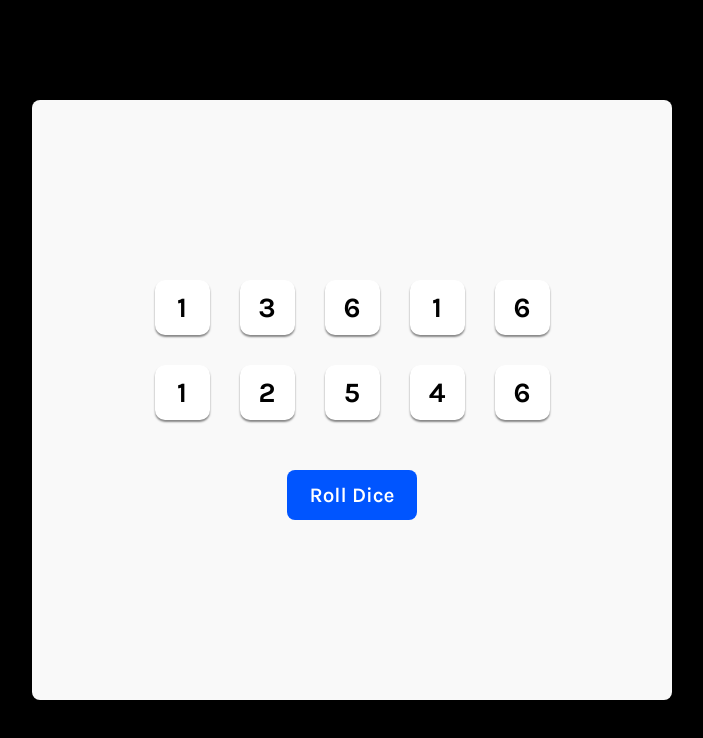
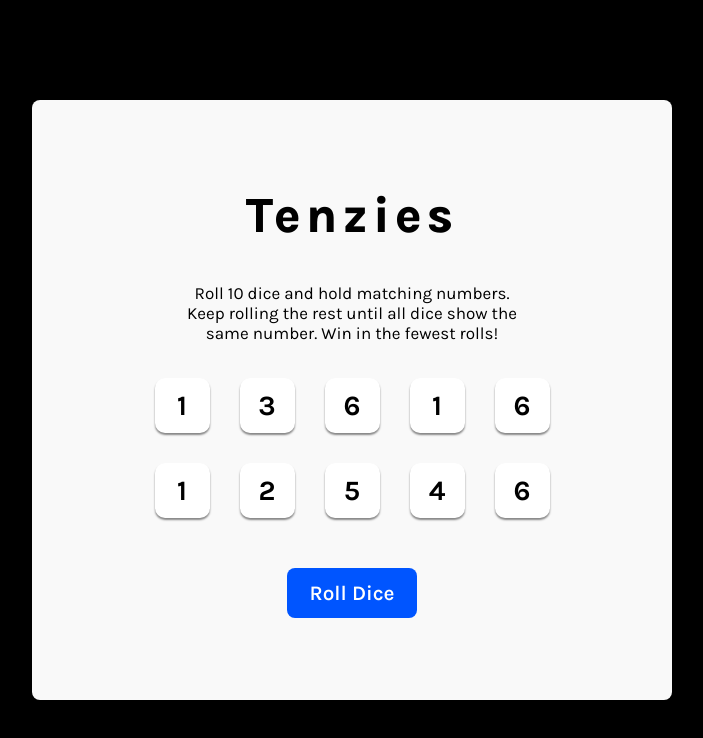
Before and after one commit to PetarMihaylov-PM/react-projects, a React (Vite) app in the folder tenzies/: page / in a window 1280 px wide. Shown: the top 738 px of the page, without its empty margins (288-991 px from the left). Built offline with nearby package versions, Linux system fonts and the light colour scheme; a web font is replaced by a local one.

Commit message:
adding isGameWon

```diff
--- a/tenzies/src/App.jsx
+++ b/tenzies/src/App.jsx
@@ -6,6 +6,11 @@ import { nanoid } from 'nanoid';
 export default function App(){
 
   const [dice, setDice] = React.useState(getAllDice());
+
+  const isGameWon =
+    dice.every(die => die.isHeld) &&
+    dice.every(die => die.value === dice[0].value) ? console.log(true) : console.log(false);
+
 
   function getAllDice() {
   const randomNumbers = new Array(10)
@@ -58,6 +63,8 @@ export default function App(){
   return(
     <>
       <main className="mainContent">
+        <h1 className="title">Tenzies</h1>
+        <p className="instructions">Roll 10 dice and hold matching numbers. Keep rolling the rest until all dice show the same number. Win in the fewest rolls!</p>
         <div className="dice-container">
           {diceComponents}
         </div>
--- a/tenzies/src/styles/style.css
+++ b/tenzies/src/styles/style.css
@@ -29,6 +29,8 @@ body {
   background-color: rgb(249, 249, 249);
   height: 100%;
   border-radius: 8px;
+  min-height: 600px;
+  padding-bottom: 30px;
 }
 
 .dice-container{
@@ -77,3 +79,17 @@ body {
 .dice-button:active{
   opacity: 0.7;
 }
+
+.instructions {
+  font-size: 17px;
+  width: 350px;
+  text-align: center;
+  margin-bottom: 35px;
+  margin-top: 5px;
+}
+
+.title {
+  font-size: 50px;
+  font-weight: 750;
+  letter-spacing: 5px;
+}
```
